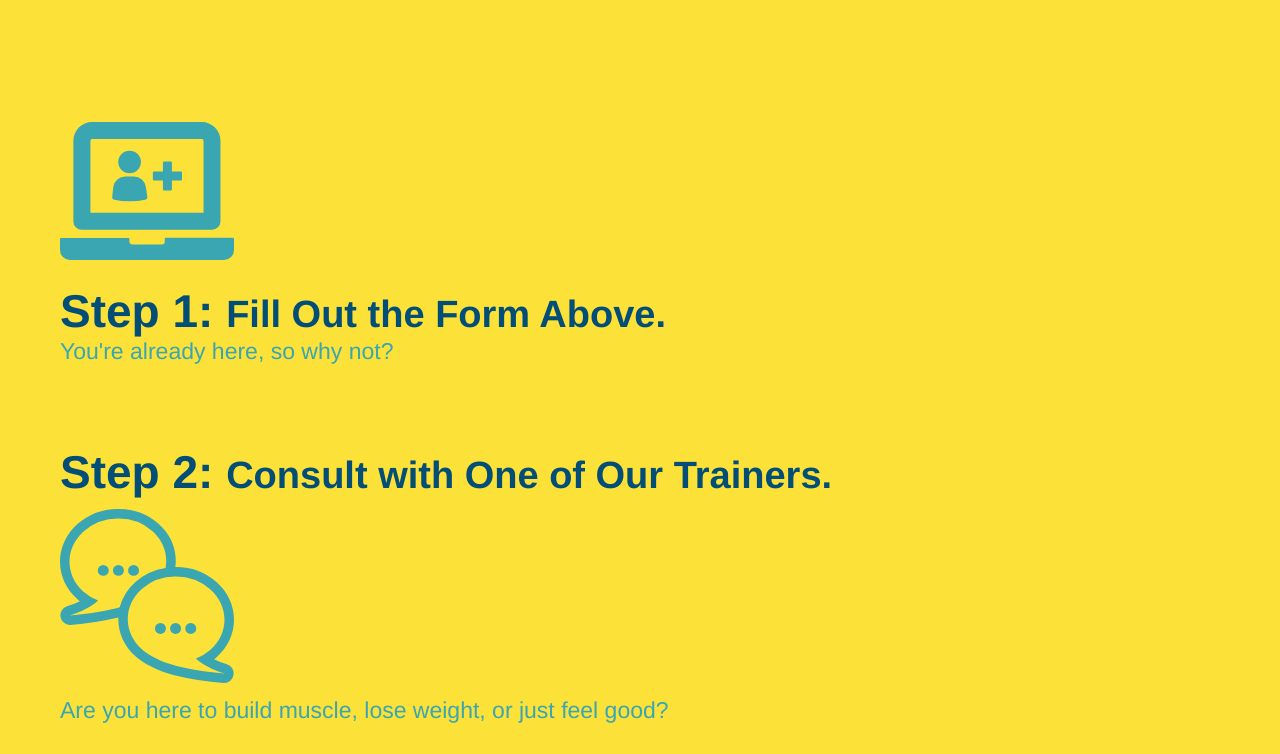
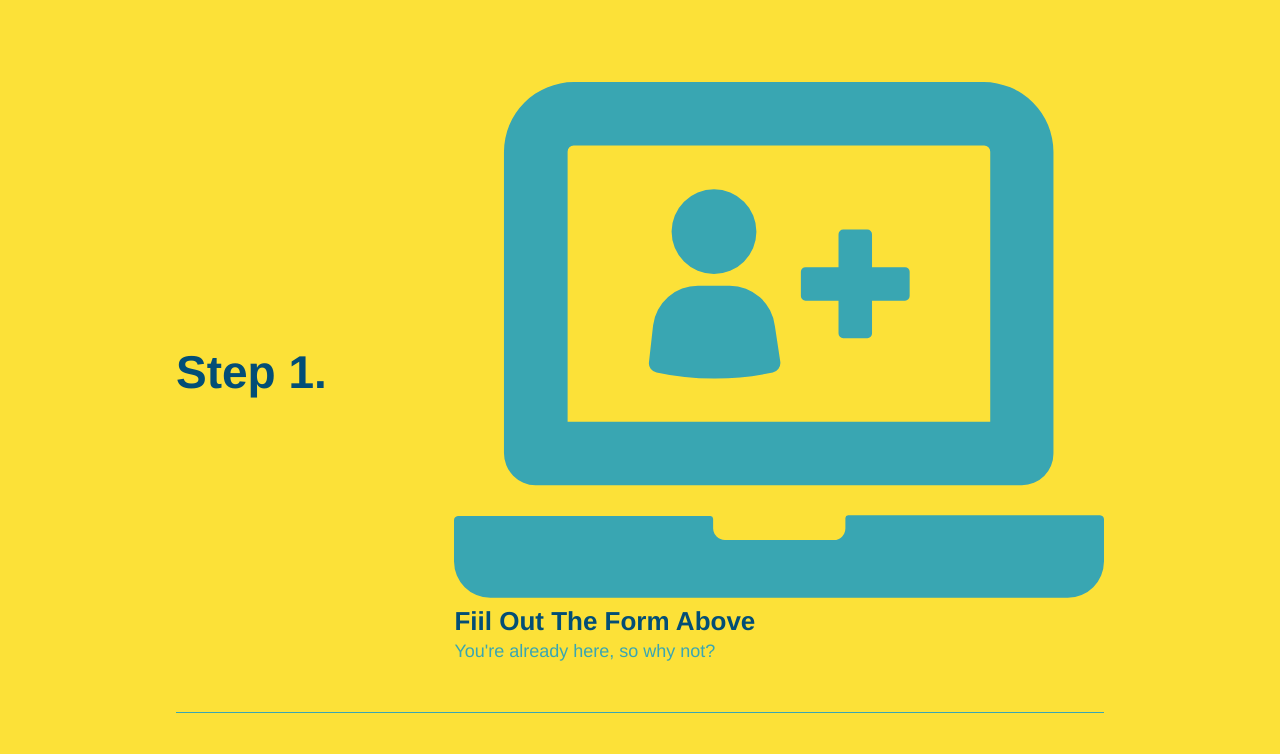
Before and after one commit to charliefontanez/run-buddy, a plain HTML site: page index.html in a window 1280 px wide. Shown: the part 1246-2000 px from the top of the page. Drawn offline with Linux system fonts and the light colour scheme.

```diff
--- a/assets/css/run-buddy.css
+++ b/assets/css/run-buddy.css
@@ -22,9 +22,10 @@ header {
 
 header h1 {
     font-weight: bold;
+    margin: 0;
     font-size: 36px;
     color: #fce138;
-    margin: 0;
+
 }
 
 header a {
@@ -152,10 +153,6 @@ section {
 }
 /* HEARO STYLES END */
 
-
-.intro {
-}
-
 .intro p {
     line-height: 1.7;
     color: #39a6b2;
@@ -169,29 +166,42 @@ section {
     background: #fce138;
 }
 
-.steps div {
-    margin-bottom: 80px;
+.step {
+  margin: 50px auto;
+  padding-bottom: 50px;
+  width: 80%;
+  border-bottom: 1px solid #39a6b2;
+  display: flex;
+  flex-wrap: wrap;
+  align-items: center;
+  justify-content: space-between;
 }
 
-.steps img {
-    width: 15%;
-    margin: 10px 0;
+.step-info {
+  flex: 2 70%;
 }
 
-.steps h3 {
-    color: #024e76;
-    font-size: 46px;
-    margin-top: 10px;
+.step h3 {
+  color: #024e76;
+  font-size: 46px;
+  flex: 1 30%;
+}
+/*
+.steps span {
+  font-size: 38px;
+} */
+
+.step-text h4 {
+  font-size: 26px;
+  line-height: 1.5;
+  color: #024e76
 }
 
-.steps p {
+.step-text p {
     color: #39a6b2;
-    font-size: 23px;
+    font-size: 18px;
 }
 
-.steps span {
-    font-size: 38px;
-}
 
 /* SECTION TITLE STYLES START */
 .section-title {
--- a/index.html
+++ b/index.html
@@ -98,16 +98,29 @@
             </h2>
           </div>
 
-          <div>
-            <img src="./assets/images/step-1.svg" alt="" />
-            <h3>Step 1: <span>Fill Out the Form Above.</span></h3>
-            <p>You're already here, so why not?</p>
+          <div class="step">
+            <h3>Step 1.</h3>
+            <div class="step-info">
+              <div class="step-img">
+                <img src="./assets/images/step-1.svg" alt="" />
+              </div>
+              <div class="step-text">
+                <h4>Fiil Out The Form Above</h4>
+                <p>You're already here, so why not?</p>
+              </div>
+            </div>
           </div>
 
-            <div>
+            <div class="step">
                 <h3>Step 2: <span>Consult with One of Our Trainers.</span></h3>
-                <img src="./assets/images/step-2.svg" alt="" />
-                <p>Are you here to build muscle, lose weight, or just feel good?</p>
+                <div class="step-info">
+                  <div class="step-img">
+                    <img src="./assets/images/step-2.svg" alt="" />
+                  </div>
+                  <div class="step-txt">
+                    <p>Are you here to build muscle, lose weight, or just feel good?</p>
+                  </div>
+                </div>
             </div>
 
             <div>
```
